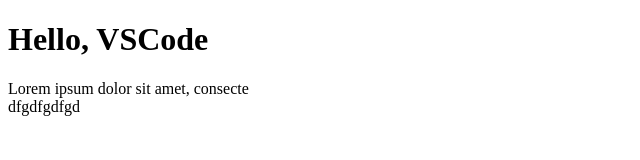
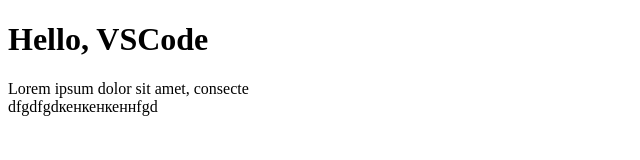
Before and after one commit to S-Sich/HomeWorkJS-1, a plain HTML site: page index.html in a window 1280 px wide. Shown: the full height of the page, 0-640 px from the left. Drawn offline with Linux system fonts and the light colour scheme.

Commit message:
буквы

```diff
--- a/index.html
+++ b/index.html
@@ -12,6 +12,6 @@
 	<h1>Hello, VSCode</h1>
 	<div class="blok">
 		<span class="block__item">Lorem ipsum dolor sit amet, consecte</span>
-		<div class="blok__item2">dfgdfgdfgd</div>
+		<div class="blok__item2">dfgdfgdкенкенкеннfgd</div>
 	</div>
 </body>
```
